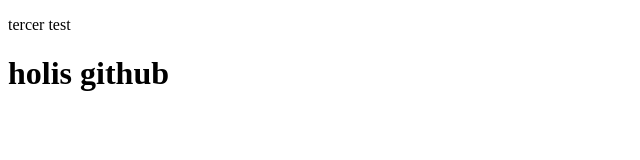
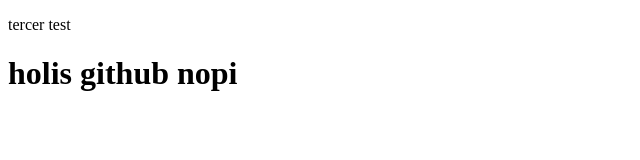
Before and after one commit to gilbqa/site, a plain HTML site: page index.html in a window 1280 px wide. Shown: the whole page, without its empty margins (0-640 px from the left). Drawn offline with Linux system fonts and the light colour scheme.

Commit message:
6  commit

```diff
--- a/index.html
+++ b/index.html
@@ -9,6 +9,6 @@
 
     <p>tercer test</p>
 
-       <h1>holis github</h1>
+       <h1>holis github nopi</h1>
 </body>
 </html>
```
